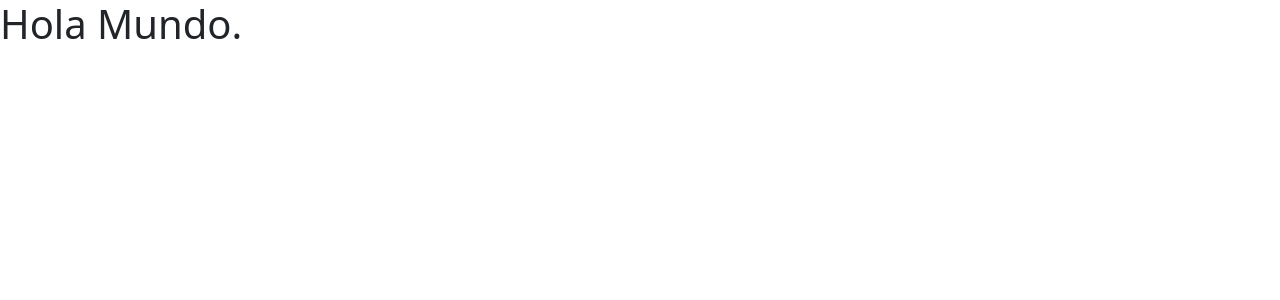
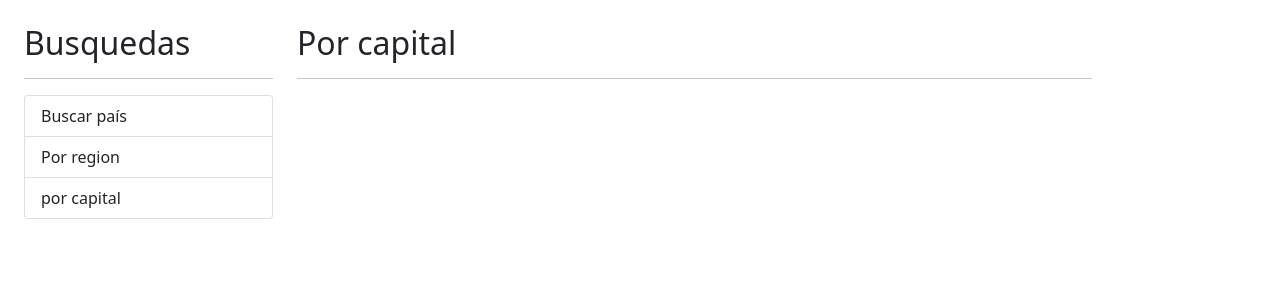
Before and after one commit to IngMachine/08-paisesApp, an Angular app: page / in a window 1280 px wide. Shown: the top 300 px of the page. Built offline with nearby package versions, Linux system fonts and the light colour scheme.

Commit message:
Primer Diseño de nuestro proyecto.

```diff
--- a/src/app/app.component.html
+++ b/src/app/app.component.html
@@ -1 +1,18 @@
-<h1>Hola Mundo.</h1>
+<div class="row container mt-4">
+
+    <div class="col-3">
+        <h2>Busquedas</h2>
+        <hr>
+        <ul class="list-group">
+            <li class="list-group-item">Buscar país</li>
+            <li class="list-group-item">Por region</li>
+            <li class="list-group-item">por capital</li>
+        </ul>
+    </div>
+
+    <div class="col">
+        <h2>Por capital</h2>
+        <hr>
+    </div>
+
+</div>
```
